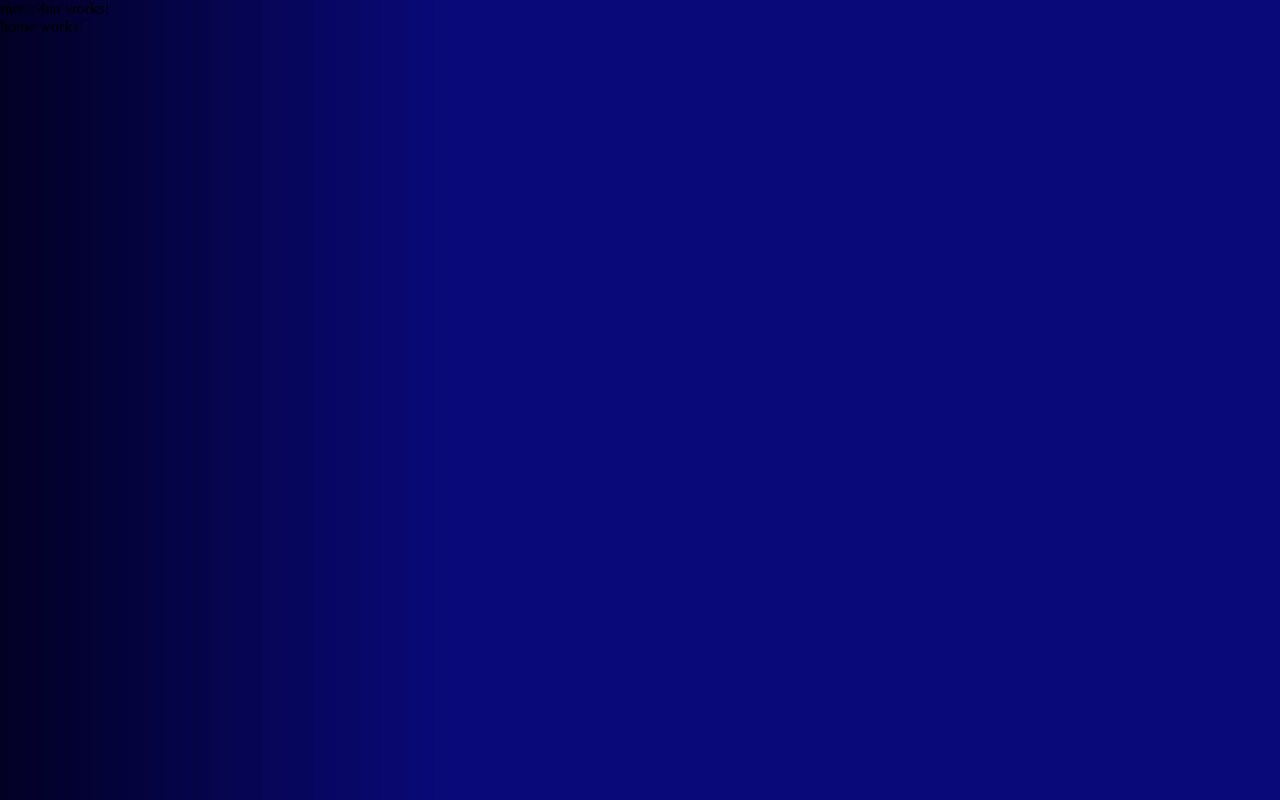
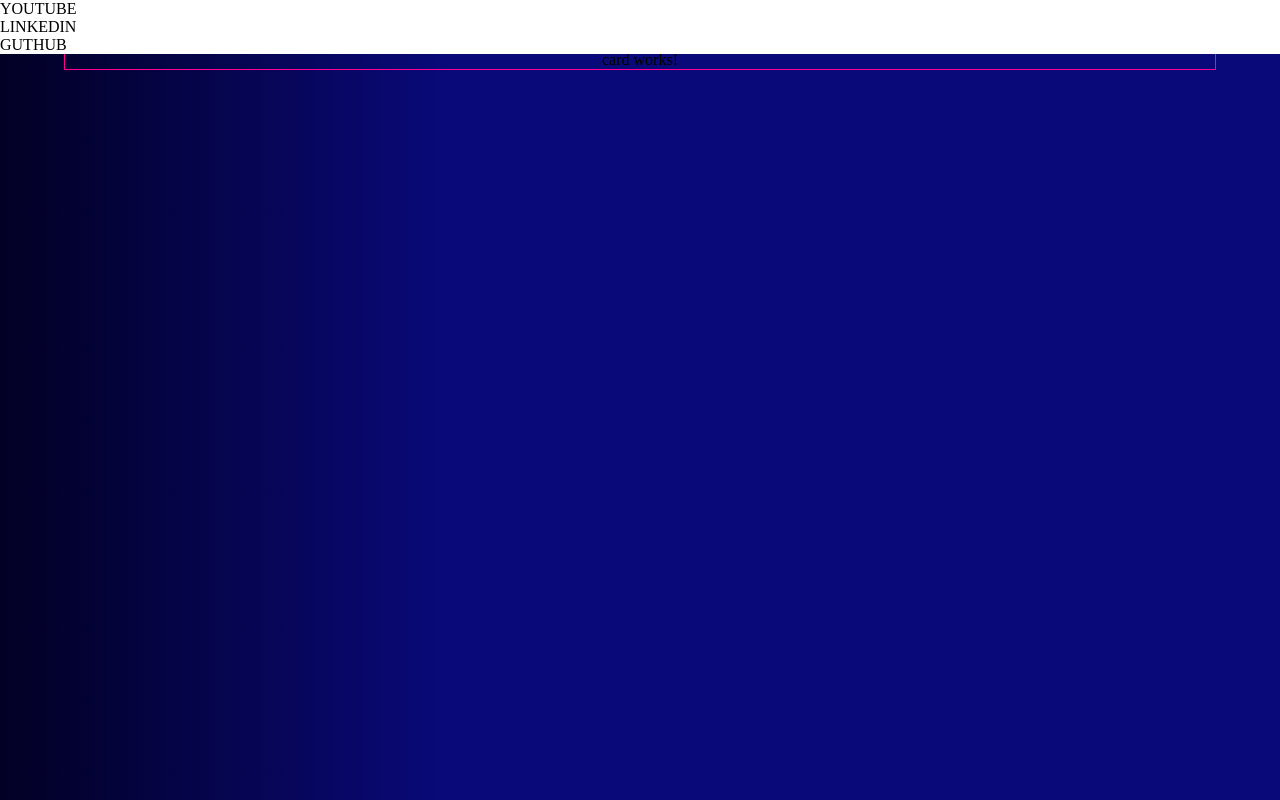
Before and after one commit to Nadilson-IFPE/angular-psn-store, an Angular app: page / in a window 1280 px wide. Built offline with nearby package versions, Linux system fonts and the light colour scheme.

Commit message:
Estuturando páginas

```diff
--- a/src/app/components/menu-bar/menu-bar.component.css
+++ b/src/app/components/menu-bar/menu-bar.component.css
@@ -0,0 +1,8 @@
+.menu-bar__container {
+  display: flex;
+  flex-direction: row;
+  position: fixed;
+  z-index: 999;
+  background-color: #ffffff;
+  width: 100%;
+}
--- a/src/app/components/menu-bar/menu-bar.component.html
+++ b/src/app/components/menu-bar/menu-bar.component.html
@@ -1 +1,14 @@
-<p>menu-bar works!</p>
+<div class='menu-bar__container'>
+  <div class='menu-bar__logo'>
+    <img src='' alt='' class='src' srcset="">
+  </div>
+
+  <div class='menu-bar__item'>
+    <ul>
+      <li><a href=""></a>YOUTUBE</li>
+      <li><a href=""></a>LINKEDIN</li>
+      <li><a href=""></a>GUTHUB</li>
+    </ul>
+  </div>
+
+</div>
--- a/src/app/pages/home/home.component.css
+++ b/src/app/pages/home/home.component.css
@@ -0,0 +1,11 @@
+.home__container {
+  width: 90%;
+  margin: auto;
+  padding-top: 50px;
+  display: flex;
+
+  justify-content: space-around;
+  align-items: baseline;
+  flex-wrap: wrap;
+  border: 1px solid rgb(255, 0, 149);
+}
--- a/src/app/pages/home/home.component.html
+++ b/src/app/pages/home/home.component.html
@@ -1 +1,3 @@
-<p>home works!</p>
+<div class="home__container">
+    <app-card></app-card>
+</div>
```
